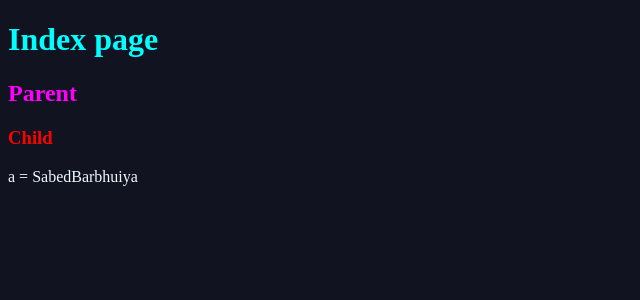
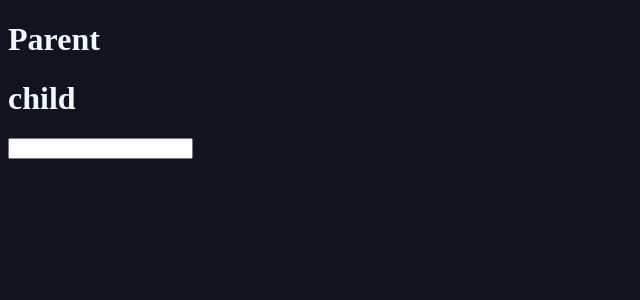
Before and after one commit to CodeWithSaidur/React-19, a React (Vite) app: page / in a window 1280 px wide. Shown: the top 300 px of the page, without its empty margins (0-640 px from the left). Built offline with nearby package versions, Linux system fonts and the light colour scheme.

Commit message:
State_Lifting

```diff
--- a/src/App.jsx
+++ b/src/App.jsx
@@ -1,9 +1,9 @@
-import Index from './props_drilling'
+import Parent from './State_Lifting/parent'
 
 function App() {
   return (
     <div>
-      <Index />
+      <Parent />
     </div>
   )
 }
--- /dev/null
+++ b/src/State_Lifting/child.jsx
@@ -0,0 +1,8 @@
+export default function Child({ changeHendeler }) {
+    return (
+        <div>
+            <h1>child</h1>
+            <input type="text" onChange={(e) => (changeHendeler(e.target.value))} />
+        </div>
+    )
+}
--- /dev/null
+++ b/src/State_Lifting/parent.jsx
@@ -0,0 +1,15 @@
+import React, { useState } from 'react'
+import Child from './child'
+
+export default function Parent() {
+
+    const [text, setText] = useState("")
+
+  return (
+    <div>
+        <h1>Parent</h1>
+        <p>{text}</p>
+        <Child changeHendeler={setText}/>
+    </div>
+  )
+}
```
